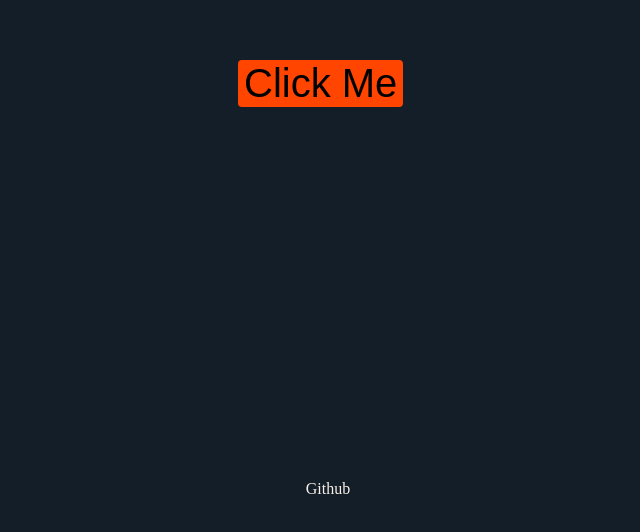
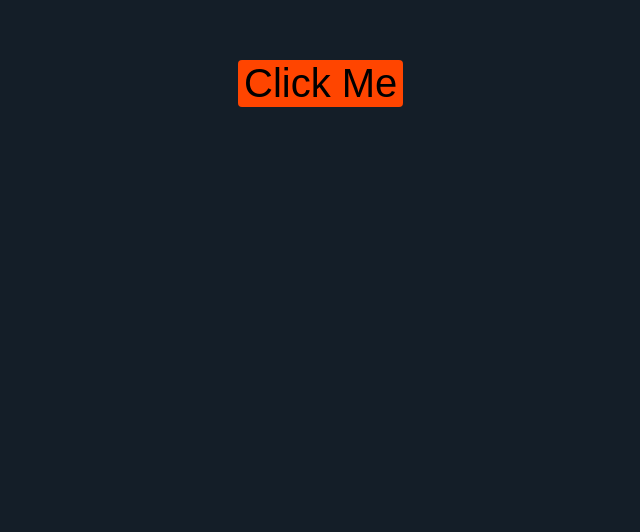
Before and after one commit to aknokhwal/sher, a plain HTML site: page index.html in a window 1280 px wide. Shown: the part 388-920 px from the top of the page, without its empty margins (312-952 px from the left). Drawn offline with Linux system fonts and the light colour scheme.

Commit message:
Update index.html

```diff
--- a/index.html
+++ b/index.html
@@ -9,8 +9,6 @@
 <body>
     <div class="div"><button>Click Me</button></div>
     <script src="script.js"></script>
-    <footer>
-        <a href="https://github.com/aknokhwal/sher" target="_blank">Github</a>
-    </footer>
+
 </body>
 </html>
```
